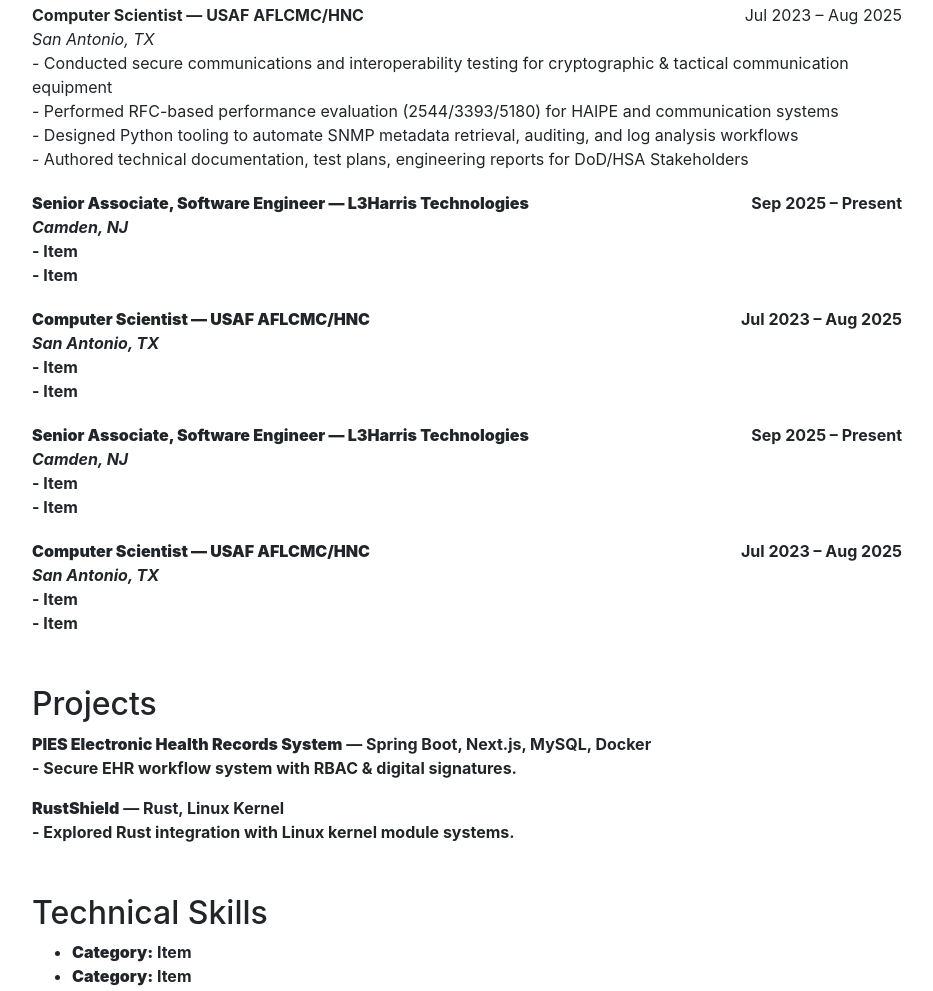
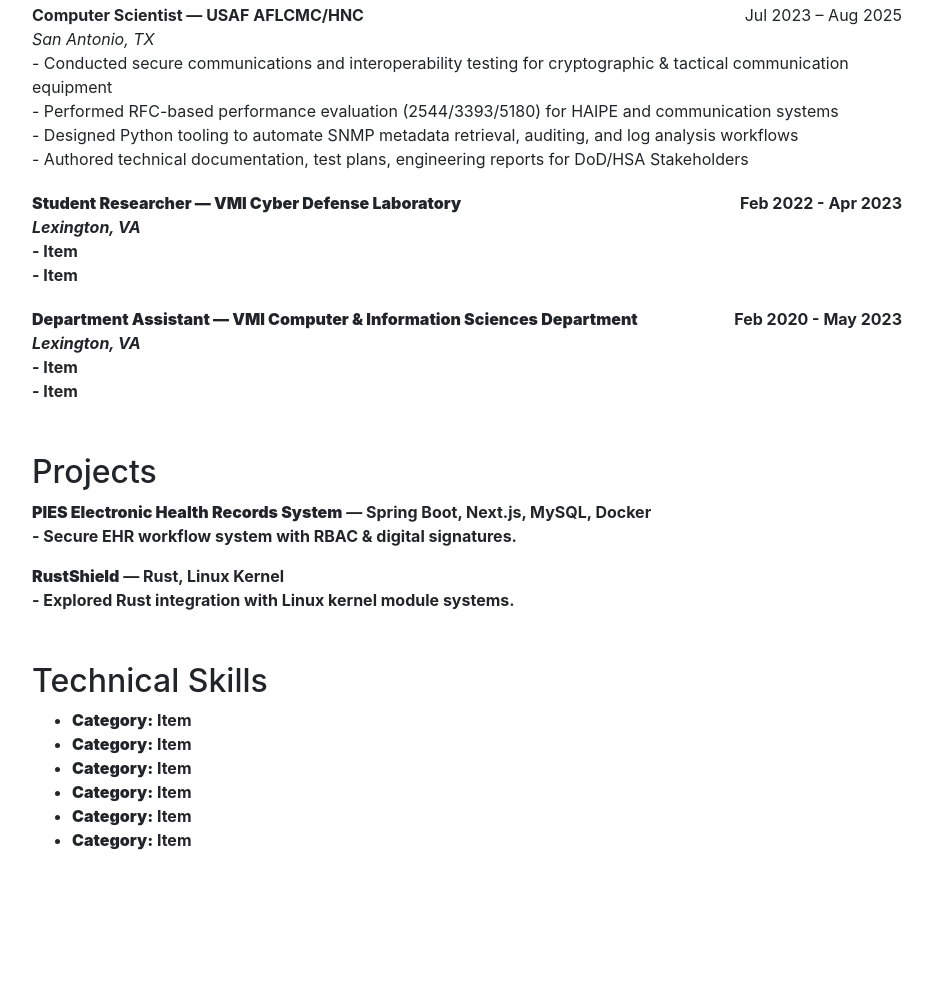
Before and after one commit to wieckingcp23/wieckingcp23.github.io, a plain HTML site: page index.html in a window 1280 px wide. Shown: the part 933-1924 px from the top of the page, without its empty margins (173-1106 px from the left). After the commit the page ends 1801 px from the top, so only its background shows below. Drawn offline with nearby package versions, Linux system fonts and the light colour scheme.

Commit message:
Update index.html

```diff
--- a/index.html
+++ b/index.html
@@ -88,28 +88,15 @@
                 - Authored technical documentation, test plans, engineering reports for DoD/HSA Stakeholders<b>
             </div>
             <div style="margin-bottom:20px;">
-                <b>Senior Associate, Software Engineer — L3Harris Technologies</b><span style="float:right;">Sep 2025 – Present</span><br>
-                <i>Camden, NJ</i><br>
+                <b>Student Researcher — VMI Cyber Defense Laboratory</b><span style="float:right;">Feb 2022 - Apr 2023</span><br>
+                <i>Lexington, VA</i><br>
                 - Item<br>
                 - Item<br>
             </div>
 
             <div style="margin-bottom:20px;">
-                <b>Computer Scientist — USAF AFLCMC/HNC</b><span style="float:right;">Jul 2023 – Aug 2025</span><br>
-                <i>San Antonio, TX</i><br>
-                - Item<br>
-                - Item<br>
-            </div>
-            <div style="margin-bottom:20px;">
-                <b>Senior Associate, Software Engineer — L3Harris Technologies</b><span style="float:right;">Sep 2025 – Present</span><br>
-                <i>Camden, NJ</i><br>
-                - Item<br>
-                - Item<br>
-            </div>
-
-            <div style="margin-bottom:20px;">
-                <b>Computer Scientist — USAF AFLCMC/HNC</b><span style="float:right;">Jul 2023 – Aug 2025</span><br>
-                <i>San Antonio, TX</i><br>
+                <b>Department Assistant — VMI Computer & Information Sciences Department</b><span style="float:right;">Feb 2020 - May 2023</span><br>
+                <i>Lexington, VA</i><br>
                 - Item<br>
                 - Item<br>
             </div>
```
